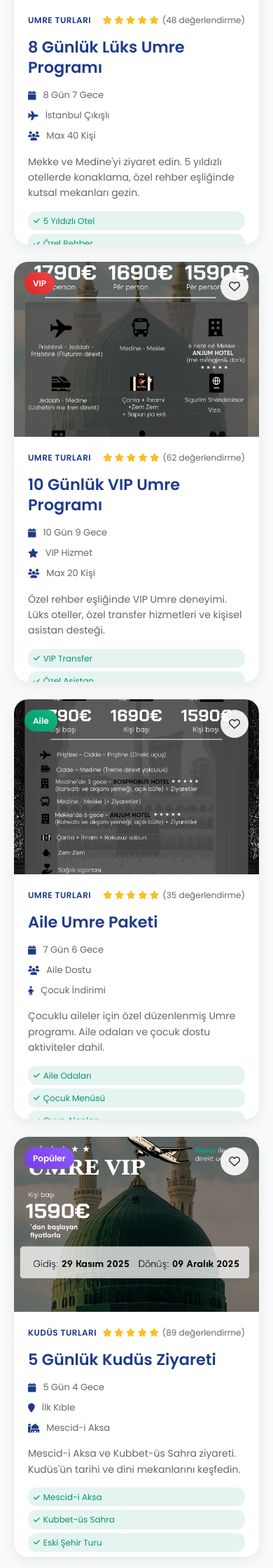
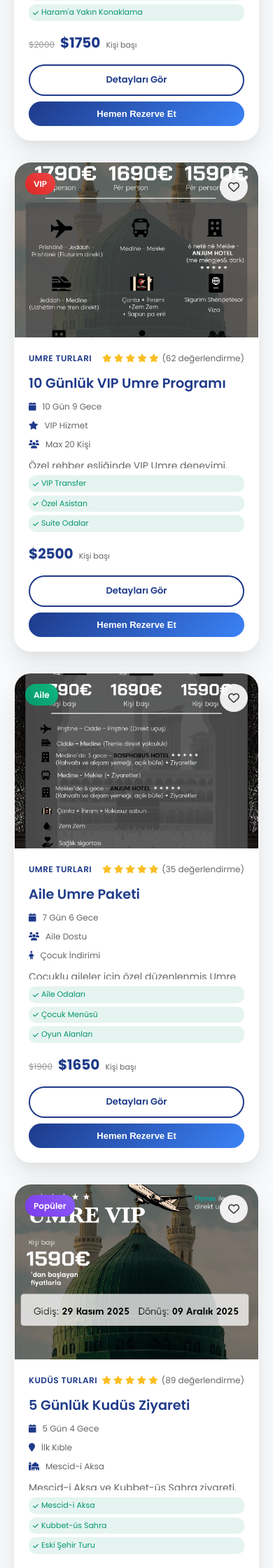
Before and after one commit to edonkizolli/safwa-tourism, a PHP site: page /tours.html in a window 390 px wide. Shown: the part 1140-3380 px from the top of the page at 70% size. Run offline with PHP 8.4, Linux system fonts and the light colour scheme.

Commit message:
index and tours page ui

```diff
--- a/css/pages.css
+++ b/css/pages.css
@@ -5,7 +5,7 @@
     background: linear-gradient(135deg, #1e3a8a, #3b82f6);
     color: white;
     padding: 150px 0 80px;
-    margin-top: 120px;
+    margin-top: 70px; /* Adjusted margin to 70px */
     position: relative;
     overflow: hidden;
 }
@@ -164,24 +164,51 @@
 }
 
 .tours-grid {
-    display: grid;
-    grid-template-columns: repeat(auto-fit, minmax(380px, 1fr));
+    display: flex;
+    flex-wrap: wrap;
     gap: 30px;
     margin-bottom: 50px;
+    justify-content: center;
+    max-width: 1200px;
+    margin-left: auto;
+    margin-right: auto;
 }
 
 .tour-card {
     background: white;
-    border-radius: 20px;
+    border-radius: 24px;
     overflow: hidden;
-    box-shadow: 0 5px 20px rgba(0,0,0,0.08);
-    transition: all 0.3s ease;
+    box-shadow: 0 20px 40px rgba(0, 0, 0, 0.08), 0 8px 16px rgba(0, 0, 0, 0.04);
+    transition: all 0.4s cubic-bezier(0.4, 0, 0.2, 1);
     position: relative;
+    width: 100%;
+    height: 500px;
+    flex: 0 0 calc(33.333% - 20px);
+    border: 1px solid rgba(255, 255, 255, 0.8);
+}
+
+.tour-card::before {
+    content: '';
+    position: absolute;
+    top: 0;
+    left: 0;
+    right: 0;
+    bottom: 0;
+    background: linear-gradient(135deg, rgba(30, 58, 138, 0.03), rgba(16, 185, 129, 0.03));
+    opacity: 0;
+    transition: opacity 0.4s ease;
+    pointer-events: none;
+    z-index: 1;
 }
 
 .tour-card:hover {
-    transform: translateY(-8px);
-    box-shadow: 0 15px 40px rgba(0,0,0,0.15);
+    transform: translateY(-12px);
+    box-shadow: 0 32px 64px rgba(0, 0, 0, 0.12), 0 16px 32px rgba(0, 0, 0, 0.08);
+    border-color: rgba(30, 58, 138, 0.1);
+}
+
+.tour-card:hover::before {
+    opacity: 1;
 }
 
 .tour-image {
@@ -258,7 +285,12 @@
 }
 
 .tour-content {
-    padding: 25px;
+    padding: 20px;
+    display: flex;
+    flex-direction: column;
+    height: calc(100% - 250px);
+    position: relative;
+    z-index: 2;
 }
 
 .tour-meta {
@@ -290,93 +322,99 @@
 
 .tour-content h3 {
     color: #1e3a8a;
-    font-size: 1.4rem;
-    margin-bottom: 15px;
+    font-size: 1.2rem;
+    margin-bottom: 10px;
     line-height: 1.3;
+}
+
+.tour-content > p {
+    color: #666;
+    line-height: 1.5;
+    margin-bottom: 10px;
+    font-size: 14px;
+    flex: 1;
+    overflow: hidden;
+    display: -webkit-box;
+    -webkit-line-clamp: 2;
+    -webkit-box-orient: vertical;
 }
 
 .tour-details {
     display: flex;
     flex-wrap: wrap;
-    gap: 15px;
-    margin-bottom: 15px;
-    font-size: 13px;
+    gap: 10px;
+    margin-bottom: 10px;
+    font-size: 12px;
     color: #666;
 }
 
 .tour-details span {
     display: flex;
     align-items: center;
-    gap: 5px;
+    gap: 4px;
 }
 
 .tour-details i {
     color: #1e3a8a;
 }
 
-.tour-content > p {
-    color: #666;
-    line-height: 1.6;
-    margin-bottom: 15px;
-    font-size: 14px;
-}
-
 .tour-highlights {
     display: flex;
     flex-wrap: wrap;
-    gap: 10px;
-    margin-bottom: 20px;
+    gap: 8px;
+    margin-bottom: 15px;
 }
 
 .tour-highlights span {
     display: flex;
     align-items: center;
-    gap: 5px;
-    font-size: 12px;
+    gap: 4px;
+    font-size: 11px;
     color: #059669;
     background: rgba(5, 150, 105, 0.1);
-    padding: 4px 8px;
-    border-radius: 12px;
+    padding: 3px 6px;
+    border-radius: 10px;
 }
 
 .tour-highlights i {
-    font-size: 10px;
+    font-size: 9px;
 }
 
 .tour-price {
     display: flex;
     align-items: baseline;
-    gap: 10px;
-    margin-bottom: 20px;
+    gap: 8px;
+    margin-bottom: 15px;
 }
 
 .old-price {
     text-decoration: line-through;
     color: #999;
-    font-size: 14px;
+    font-size: 12px;
 }
 
 .current-price {
     color: #1e3a8a;
-    font-size: 24px;
+    font-size: 20px;
     font-weight: 700;
 }
 
 .price-note {
-    font-size: 12px;
+    font-size: 11px;
     color: #666;
 }
 
 .tour-actions {
     display: flex;
-    gap: 10px;
+    gap: 8px;
+    margin-top: auto;
 }
 
 .tour-actions .btn {
     flex: 1;
     text-align: center;
-    padding: 12px 20px;
-    font-size: 14px;
+    padding: 10px 16px;
+    font-size: 13px;
     font-weight: 600;
 }
 
@@ -676,6 +714,12 @@
 }
 
 /* Responsive Design */
+@media (max-width: 1200px) {
+    .tour-card {
+        flex: 0 0 calc(50% - 15px);
+    }
+}
+
 @media (max-width: 1024px) {
     .filter-controls {
         flex-direction: column;
@@ -691,9 +735,8 @@
         width: 100%;
     }
 
-    .tours-grid {
-        grid-template-columns: repeat(auto-fit, minmax(320px, 1fr));
-        gap: 25px;
+    .tour-card {
+        flex: 0 0 calc(50% - 15px);
     }
 
     .page-header h1 {
@@ -704,6 +747,7 @@
 @media (max-width: 768px) {
     .page-header {
         padding: 100px 0 60px;
+        margin-top: 0 !important; /* Override inline styles */
     }
 
     .page-header h1 {
@@ -719,8 +763,9 @@
         flex-direction: column;
     }
 
-    .tours-grid {
-        grid-template-columns: 1fr;
+    .tour-card {
+        flex: 0 0 100%;
+        height: 700px !important; /* Override inline styles */
     }
 
     .modal-content {
@@ -759,6 +804,10 @@
         padding: 20px 0;
     }
 
+    .page-header {
+        margin-top: 0 !important; /* Override inline styles on small mobile */
+    }
+
     .filter-categories {
         gap: 8px;
     }
@@ -770,6 +819,7 @@
 
     .tour-card {
         margin: 0;
+        height: 700px !important; /* Override inline styles on smallest screens */
     }
 
     .tour-content {
--- a/css/style.css
+++ b/css/style.css
@@ -393,7 +393,9 @@ h4 { font-size: 1.4rem; }
 
 @media (max-width: 768px) {
     .tour-card {
-        flex: 0 0 100%;
+        flex: 0 0 100%; /* Full width - 1 card per row */
+        max-width: 100%;
+        width: 100%;
     }
 }
 
@@ -1278,7 +1280,7 @@ h4 { font-size: 1.4rem; }
     }
 
     .banner-slider {
-        margin-top: 140px;
+        margin-top: 70px; /* Reduced margin to match header */
         height: 70vh;
     }
 
@@ -1431,6 +1433,8 @@ h4 { font-size: 1.4rem; }
     .tour-card,
     .blog-card {
         margin: 0 10px;
+        flex: 0 0 100% !important; /* Force 1 card per row on mobile */
+        max-width: 100%;
     }
 
     .application-form,
--- a/tours.html
+++ b/tours.html
@@ -1,12 +1,5 @@
 <!DOCTYPE html>
-<html                 <nav class="main-nav">
-                    <ul>
-                        <li><a href="index.html">Ana Sayfa</a></li>
-                        <li><a href="tours.html" class="active">Turlar</a></li>
-                        <li><a href="blog.html">Blog</a></li>
-                        <li><a href="index.html#contact">İletişim</a></li>
-                    </ul>
-                </nav>">
+<html lang="tr">
 <head>
     <meta charset="UTF-8">
     <meta name="viewport" content="width=device-width, initial-scale=1.0">
@@ -47,7 +40,14 @@
 
     <!-- Page Header -->
     <section class="page-header">
-        <div class="page-header-bg">
+        <style>
+
+            @media (max-width: 768px) {
+                .page-header {
+                    margin-top: 0 !important;
+                }
+            }
+        </style>
         <div class="container">
             <div class="page-header-content">
                 <nav class="breadcrumb">
@@ -59,14 +59,13 @@
                 <p>Hayalinizdeki seyahati bulun ve unutulmaz anılar yaşayın</p>
             </div>
         </div>
-        </div>
     </section>
 
     <!-- Tours Filter Section -->
     <section class="tours-filter-section">
         <div class="container">
-            <div class="filter-controls">
-                <div class="filter-categories">
+            <div class="filter-controls" style="justify-content: center; align-items: center;">
+                <div class="filter-categories" style="justify-content: center;">
                     <button class="filter-btn active" data-category="all">Tümü</button>
                     <button class="filter-btn" data-category="umre">Umre Turları</button>
                     <button class="filter-btn" data-category="kudus">Kudüs Turları</button>
@@ -74,12 +73,12 @@
                     <button class="filter-btn" data-category="international">Uluslararası</button>
                 </div>
 
-                <div class="filter-search">
+                <div class="filter-search" style="justify-content: center;">
                     <div class="search-box">
                         <input type="text" id="tourSearch" placeholder="Tur ara...">
                         <i class="fas fa-search"></i>
                     </div>
-                    <div class="filter-options">
+                    <div class="filter-options" style="justify-content: center;">
                         <select id="sortBy">
                             <option value="default">Sırala</option>
                             <option value="price-low">Fiyat: Düşük → Yüksek</option>
@@ -105,7 +104,7 @@
         <div class="container">
             <div class="tours-grid" id="toursGrid">
                 <!-- Umre Tours -->
-                <div class="tour-card" data-category="umre" data-price="1750" data-duration="8">
+                <div class="tour-card" data-category="umre" data-price="1750" data-duration="8" style="height: 650px;">
                     <div class="tour-image">
                         <img src="assets/1Çalışma Yüzeyi 2_1.png" alt="8 Günlük Lüks Umre">
                         <div class="tour-badge">Yeni</div>
@@ -151,7 +150,7 @@
                     </div>
                 </div>
 
-                <div class="tour-card" data-category="umre" data-price="2500" data-duration="10">
+                <div class="tour-card" data-category="umre" data-price="2500" data-duration="10" style="height: 650px;">
                     <div class="tour-image">
                         <img src="assets/1Çalışma Yüzeyi 2_2.png" alt="VIP Umre">
                         <div class="tour-badge vip">VIP</div>
@@ -196,7 +195,7 @@
                     </div>
                 </div>
 
-                <div class="tour-card" data-category="umre" data-price="1650" data-duration="7">
+                <div class="tour-card" data-category="umre" data-price="1650" data-duration="7" style="height: 650px;">
                     <div class="tour-image">
                         <img src="assets/1Çalışma Yüzeyi 2_3.png" alt="Aile Umresi">
                         <div class="tour-badge family">Aile</div>
@@ -243,7 +242,7 @@
                 </div>
 
                 <!-- Kudus Tours -->
-                <div class="tour-card" data-category="kudus" data-price="1250" data-duration="5">
+                <div class="tour-card" data-category="kudus" data-price="1250" data-duration="5" style="height: 650px;">
                     <div class="tour-image">
                         <img src="assets/1Çalışma Yüzeyi 2_4.png" alt="Kudüs Turu">
                         <div class="tour-badge popular">Popüler</div>
@@ -289,7 +288,7 @@
                     </div>
                 </div>
 
-                <div class="tour-card" data-category="kudus" data-price="1950" data-duration="11">
+                <div class="tour-card" data-category="kudus" data-price="1950" data-duration="11" style="height: 650px;">
                     <div class="tour-image">
                         <img src="assets/1Çalışma Yüzeyi 2_5.png" alt="Üç Mescit">
                         <div class="tour-badge special">Özel</div>
@@ -336,7 +335,7 @@
                 </div>
 
                 <!-- Turkey Tours -->
-                <div class="tour-card" data-category="turkey" data-price="450" data-duration="3">
+                <div class="tour-card" data-category="turkey" data-price="450" data-duration="3" style="height: 650px;">
                     <div class="tour-image">
                         <img src="assets/1Çalışma Yüzeyi 2_7.png" alt="İstanbul Turu">
                         <div class="tour-wishlist">
@@ -380,7 +379,7 @@
                     </div>
                 </div>
 
-                <div class="tour-card" data-category="turkey" data-price="650" data-duration="4">
+                <div class="tour-card" data-category="turkey" data-price="650" data-duration="4" style="height: 650px;">
                     <div class="tour-image">
                         <img src="assets/1Çalışma Yüzeyi 3_1.png" alt="Kapadokya">
                         <div class="tour-badge adventure">Macera</div>
@@ -426,7 +425,7 @@
                 </div>
 
                 <!-- International Tours -->
-                <div class="tour-card" data-category="international" data-price="2200" data-duration="8">
+                <div class="tour-card" data-category="international" data-price="2200" data-duration="8" style="height: 650px;">
                     <div class="tour-image">
                         <img src="assets/1Çalışma Yüzeyi 1_1.png" alt="Japonya">
                         <div class="tour-badge seasonal">Sezon</div>
@@ -471,7 +470,7 @@
                     </div>
                 </div>
 
-                <div class="tour-card" data-category="international" data-price="1800" data-duration="6">
+                <div class="tour-card" data-category="international" data-price="1800" data-duration="6" style="height: 650px;">
                     <div class="tour-image">
                         <img src="assets/1Çalışma Yüzeyi 1_1 (1).png" alt="Malezya">
                         <div class="tour-wishlist">
```
Lines whose indentation alone changed are shown as unchanged.
